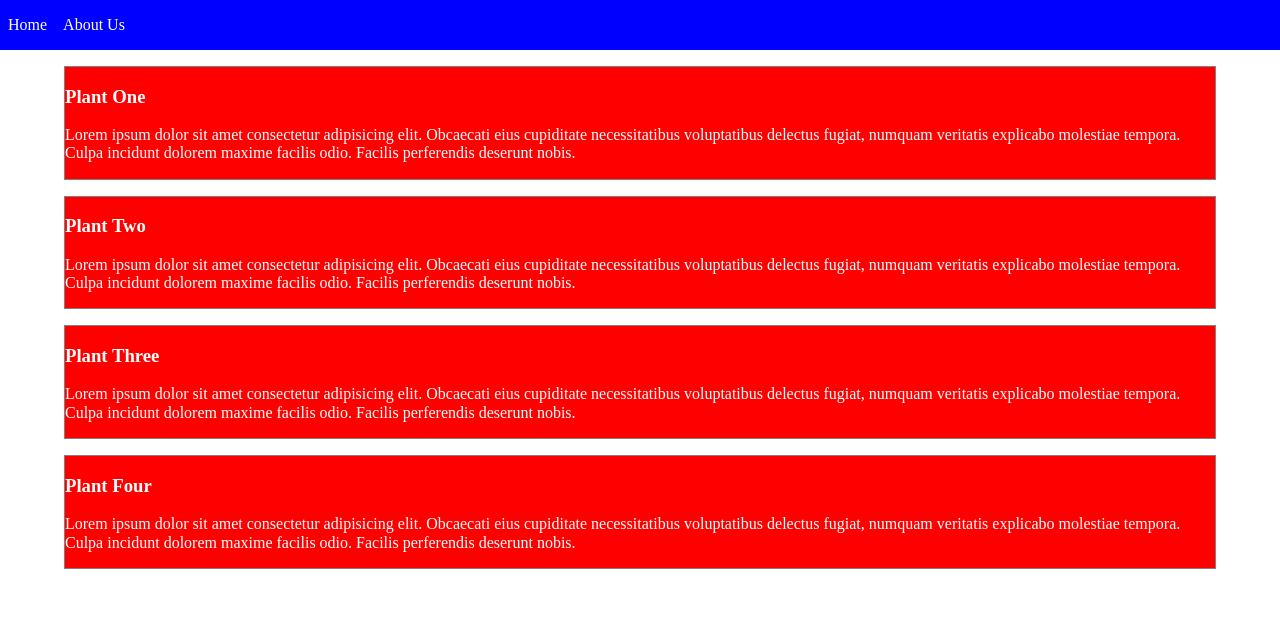
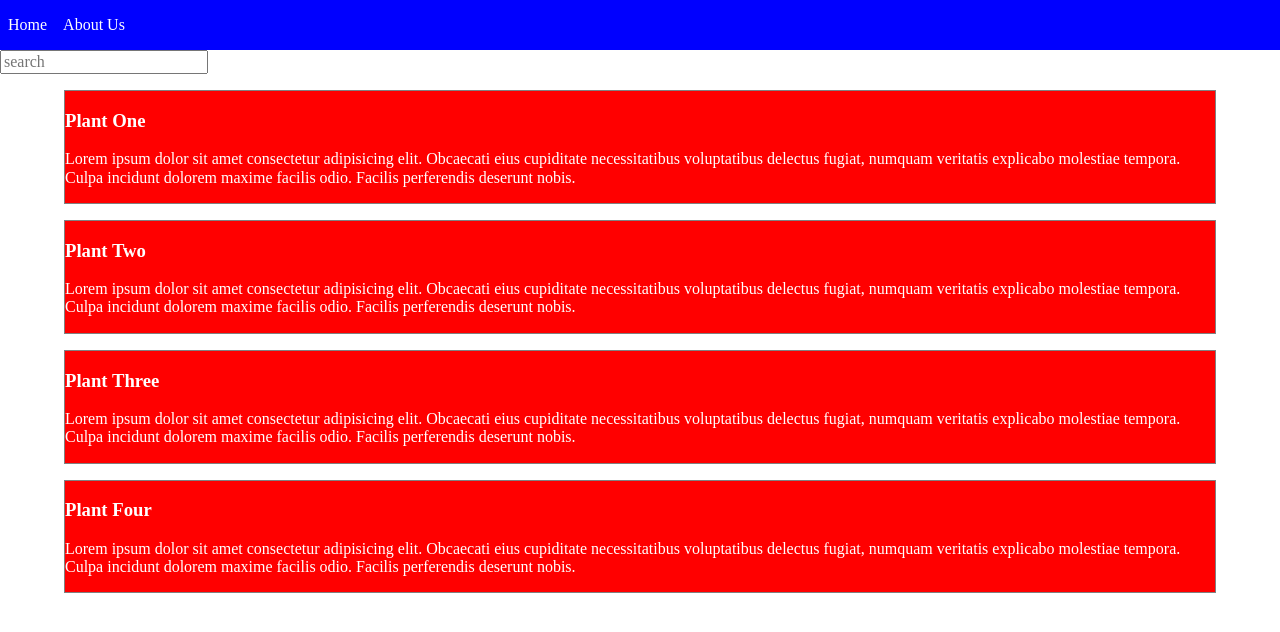
Before and after one commit to christocarr/leaves, a React (Create React App) app: page / in a window 1280 px wide. Shown: the top 632 px of the page. Built offline with nearby package versions, Linux system fonts and the light colour scheme.

Commit message:
Add product search

```diff
--- a/src/pages/Home.js
+++ b/src/pages/Home.js
@@ -5,17 +5,31 @@ import productContext from "../context/productContext";
 
 function Home() {
   const productsData = useContext(productContext);
-  const [products, setProducts] = useState([]);
+  const [searchResults, setSearchResults] = useState([]);
+  const [searchTerm, setSearchTerm] = useState("");
 
   useEffect(() => {
-    setProducts(productsData);
-  }, [productsData]);
+    const filteredProducts = productsData.filter(({name}) =>
+      name.toLowerCase().includes(searchTerm)
+    );
+    setSearchResults(filteredProducts);
+  }, [productsData, searchTerm]);
+
+  const handleChange = (ev) => {
+    setSearchTerm(ev.target.value.toLowerCase());
+  };
 
   return (
     <>
       <Header />
+      <input
+        type="text"
+        placeholder="search"
+        value={searchTerm}
+        onChange={handleChange}
+      />
       <ProductCard.Group>
-        {products.map((product) => (
+        {searchResults.map((product) => (
           <ProductCard key={product.id}>
             <ProductCard.Title>{product.name}</ProductCard.Title>
             <ProductCard.Description>{product.desc}</ProductCard.Description>
```
